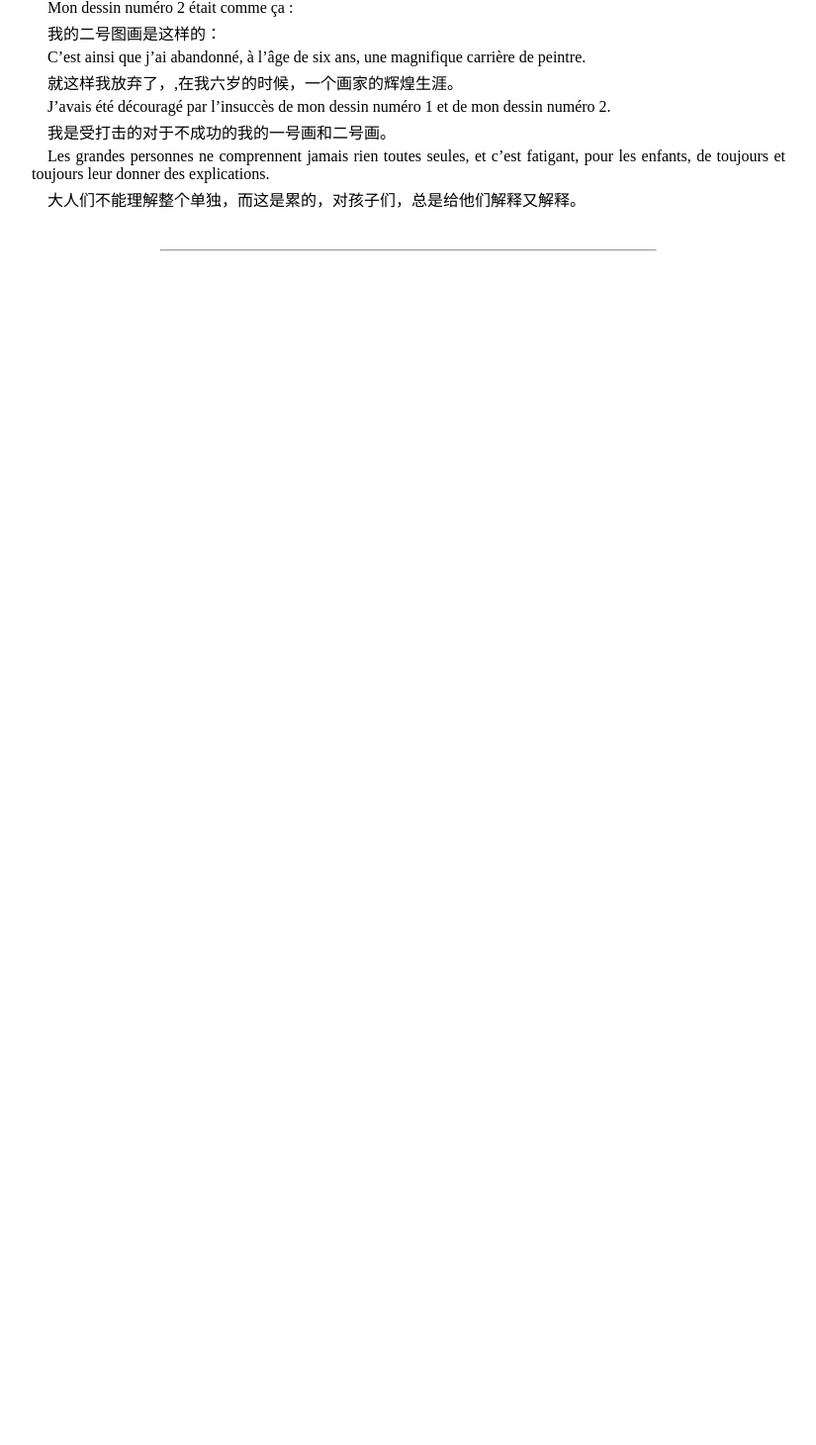
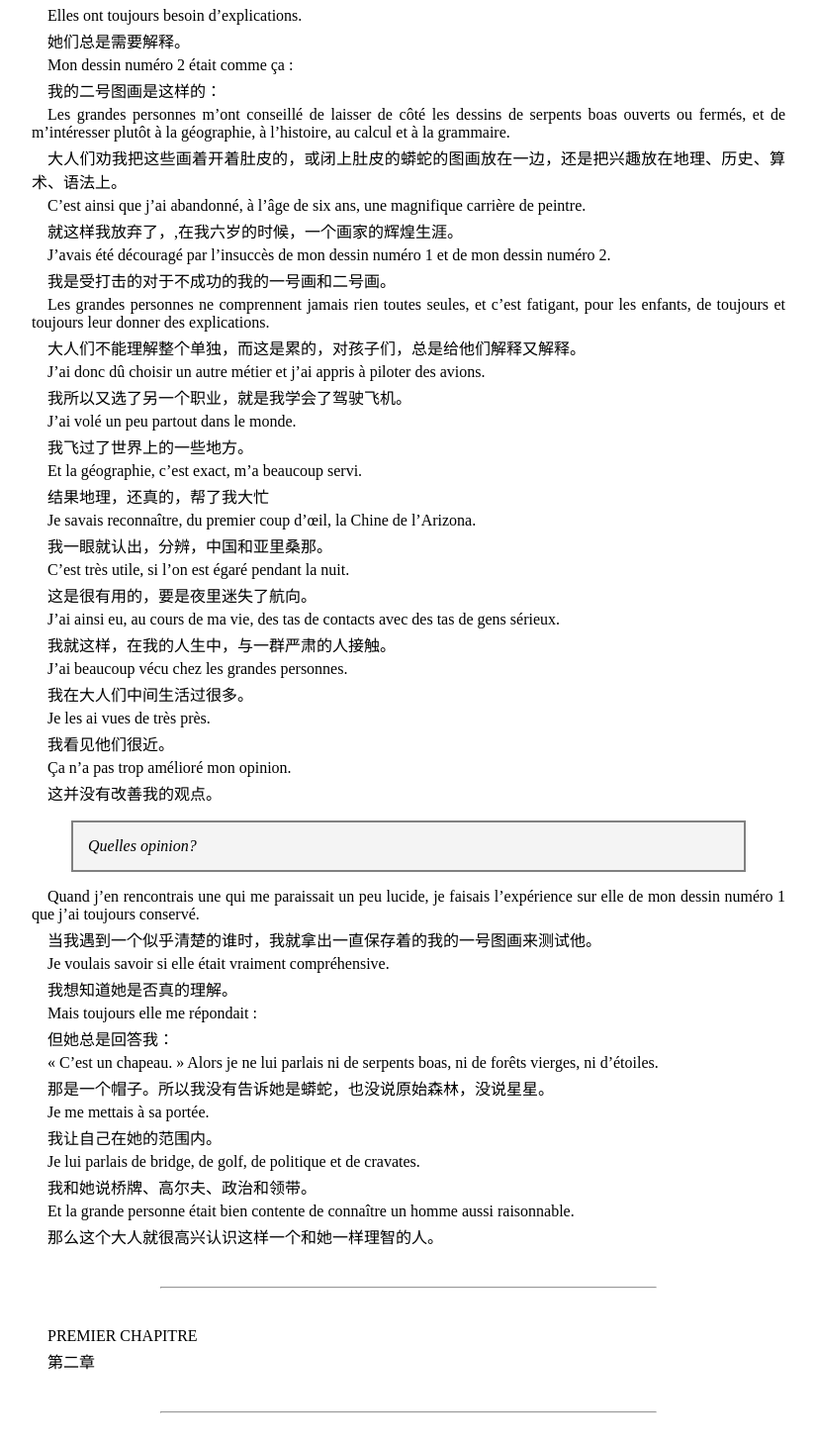
Before and after one commit to masara24/Intro, a plain HTML site: page c/xwz.html in a window 1280 px wide. Shown: the part 2868-4328 px from the top of the page at 99% size, without its empty margins (227-1052 px from the left). Before the commit the page ends 3154 px from the top, so only its background shows below. Drawn offline with Linux system fonts and the light colour scheme.

Commit message:
Update and rename xwz.html to c/xwz.html

```diff
--- a/xwz.html
+++ b/c/xwz.html
@@ -202,7 +202,7 @@ a:hover {
 <p>Voilà la copie du dessin.</p><p>这是这幅图画的拷贝。</p>
 
 <p>On disait dans le livre : </p><p>在书中曾经说：</p>
-<引用>disait是动词dire的直陈式未完成过去时第三人称单数的变位</引用>
+<blockquote>disait是动词dire的直陈式未完成过去时第三人称单数的变位</blockquote>
 <p>« Les serpents boas avalent leur proie tout entière, sans la mâcher. </p><p>蟒蛇一整个吞下它的猎物,不包括咀嚼。</p>
 <p>Ensuite ils ne peuvent plus bouger et ils dorment pendant les six mois de leur digestion. »</p><p>然后他们不能动只能睡在六个月里去消化。</p>
 <blockquote>两个 »是书名号</blockquote>
@@ -228,13 +228,41 @@ mon premier dessin.</p>
 <p>Elles ont toujours besoin d’explications.</p><p>她们总是需要解释。</p>
 <p>Mon dessin numéro 2 était comme ça :</p><p>我的二号图画是这样的：</p>
 
+<p>Les grandes personnes m’ont conseillé de laisser de côté les dessins de serpents boas ouverts ou fermés, et de m’intéresser plutôt à la géographie, à l’histoire, au calcul et à la grammaire.</p>
+<p>大人们劝我把这些画着开着肚皮的，或闭上肚皮的蟒蛇的图画放在一边，还是把兴趣放在地理、历史、算术、语法上。</p>
 <p>C’est ainsi que j’ai abandonné, à l’âge de six ans, une magnifique carrière de peintre.</p><p>就这样我放弃了，,在我六岁的时候，一个画家的辉煌生涯。</p>
 <p>J’avais été découragé par l’insuccès de mon dessin numéro 1 et de mon dessin numéro 2.<p>我是受打击的对于不成功的我的一号画和二号画。</p>
 <p>Les grandes personnes ne comprennent jamais rien toutes seules, et c’est fatigant, pour les enfants, de toujours et toujours leur donner des explications.</p>
 <p>大人们不能理解整个单独，而这是累的，对孩子们，总是给他们解释又解释。</p>
 
+<p>J’ai donc dû choisir un autre métier et j’ai appris à piloter des avions.</p><p>我所以又选了另一个职业，就是我学会了驾驶飞机。</p>
+<p>J’ai volé un peu partout dans le monde.</p><p>我飞过了世界上的一些地方。</p>
+<p>Et la géographie, c’est exact, m’a beaucoup servi.</p><p>结果地理，还真的，帮了我大忙</p>
+<p>Je savais reconnaître, du premier coup d’œil, la Chine de l’Arizona.</p><p>我一眼就认出，分辨，中国和亚里桑那。</p>
+<p>C’est très utile, si l’on est égaré pendant la nuit.</p><p>这是很有用的，要是夜里迷失了航向。</p>
 
+<p>J’ai ainsi eu, au cours de ma vie, des tas de contacts avec des tas de gens sérieux.</p><p>我就这样，在我的人生中，与一群严肃的人接触。</p>
+<p>J’ai beaucoup vécu chez les grandes personnes.</p><p>我在大人们中间生活过很多。</p>
+<p>Je les ai vues de très près.</p><p>我看见他们很近。</p>
+<p>Ça n’a pas trop amélioré mon opinion.</p><p>这并没有改善我的观点。</p>
+<blockquote>Quelles opinion?</blockquote>
+
+<p>Quand j’en rencontrais une qui me paraissait un peu lucide, je faisais l’expérience sur elle de mon dessin numéro 1 que j’ai toujours conservé.</p>
+<p>当我遇到一个似乎清楚的谁时，我就拿出一直保存着的我的一号图画来测试他。</p>
+<p>Je voulais savoir si elle était vraiment compréhensive.</p><p>我想知道她是否真的理解。</p>
+<p>Mais toujours elle me répondait :</p><p>但她总是回答我：</p>
+<p> « C’est un chapeau. » Alors je ne lui parlais ni de serpents boas, ni de forêts vierges, ni d’étoiles.</p><p>那是一个帽子。所以我没有告诉她是蟒蛇，也没说原始森林，没说星星。</p>
+<p>Je me mettais à sa portée.</p><p>我让自己在她的范围内。</p>
+<p>Je lui parlais de bridge, de golf, de politique et de cravates.</p><p>我和她说桥牌、高尔夫、政治和领带。</p>
+<p>Et la grande personne était bien contente de connaître un homme aussi raisonnable.</p><p>那么这个大人就很高兴认识这样一个和她一样理智的人。</p>
     </td></tr>
 </table>
 <hr style="width: 65%;">
+
+<table style="">
+    <tr><td>
+<p>PREMIER CHAPITRE</p><p>第二章</p>
+
+</table>
+<hr style="width: 65%;">
 </body></html>
```
